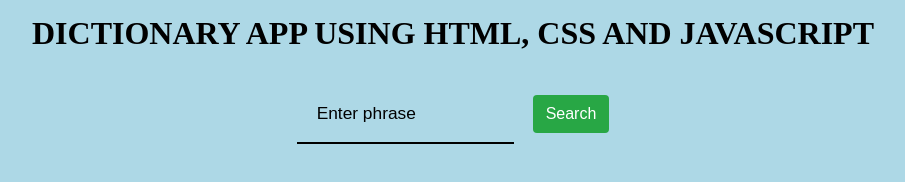
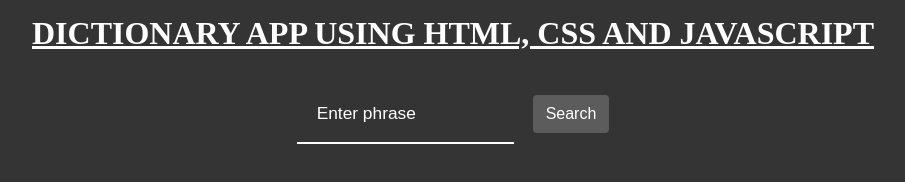
Before and after one commit to NdunguSam01/dictionary-app-project, a plain HTML site: page index.html in a window 1280 px wide. Shown: the whole page, without its empty margins (187-1092 px from the left). Drawn offline with Linux system fonts and the light colour scheme.

Commit message:
Modified the body background color and the text color of the web page

```diff
--- a/css/styles.css
+++ b/css/styles.css
@@ -6,11 +6,13 @@
 }
 body
 {
-    background-color: lightblue;
+    background-color: rgb(53, 52, 52);
+    color: #fff;
 }
 h1
 {
     text-align: center;
+    text-decoration: underline;
     text-transform: uppercase;
     padding: 15px;
     font-size: 2em;
@@ -29,20 +31,20 @@ form input[type=search]
 }
 form input[type=search]:focus
 {
-    border-bottom: 2px solid black;
+    border-bottom: 2px solid white;
 }
 form input[type=search]::placeholder
 {
     font-size: 1.3em;
-    color: inherit;
+    color: #fff;
     margin: 0;
 }
 form input[type=submit]
 {
     margin-left: 15px;
-    color: #fff;
-    background-color: #28a745;
-    border-color: #28a745;
+    color: inherit;
+    background-color: #5c5c5c;
+    border-color: #2572ff;
     display: inline-block;
     text-align: center;
     border: 1px solid transparent;
@@ -70,7 +72,7 @@ div#search-results > div
 }
 div#search-results .result:hover
 {
-    border-left: 2px solid blue;
+    border-left: 2px solid #fff;
 }
 div#search-results .result .fa
 {
```
